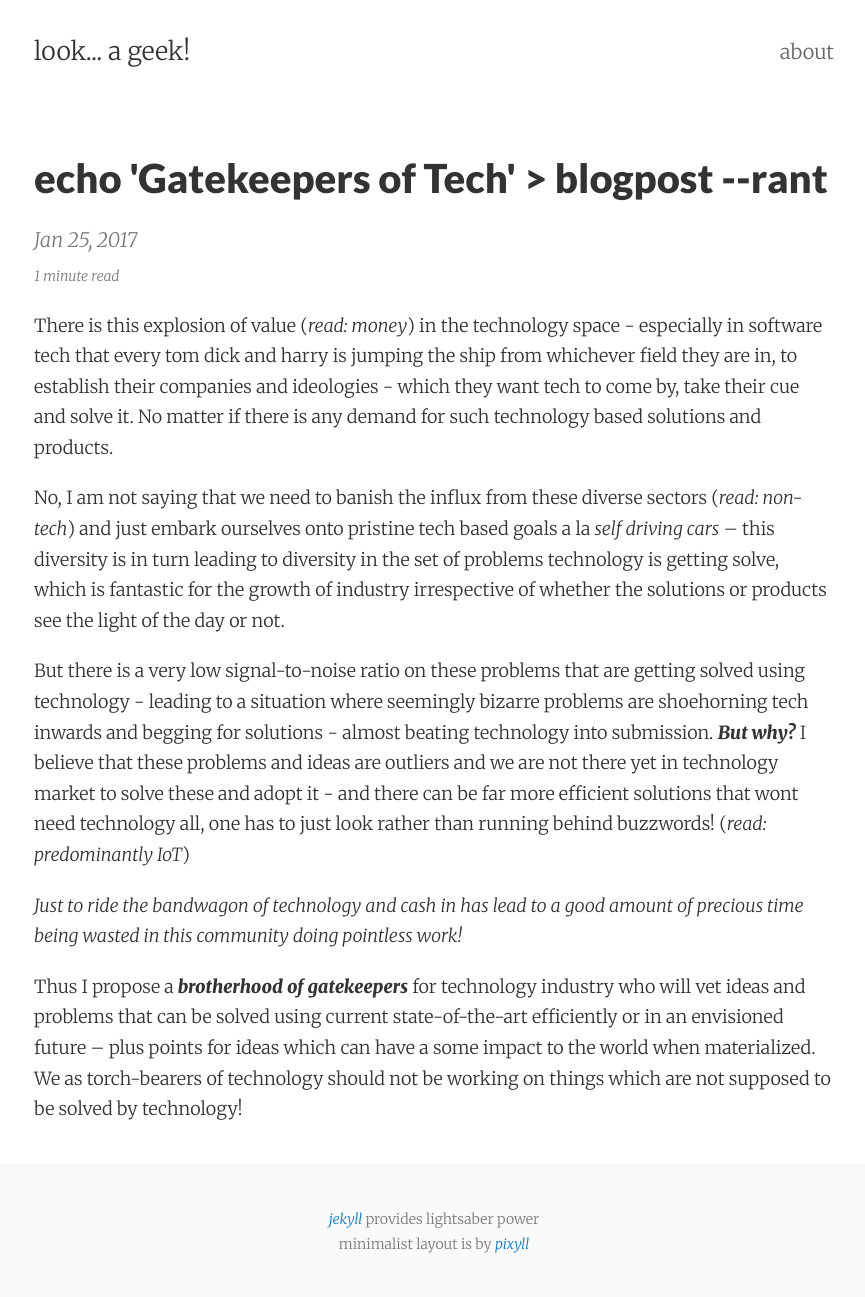
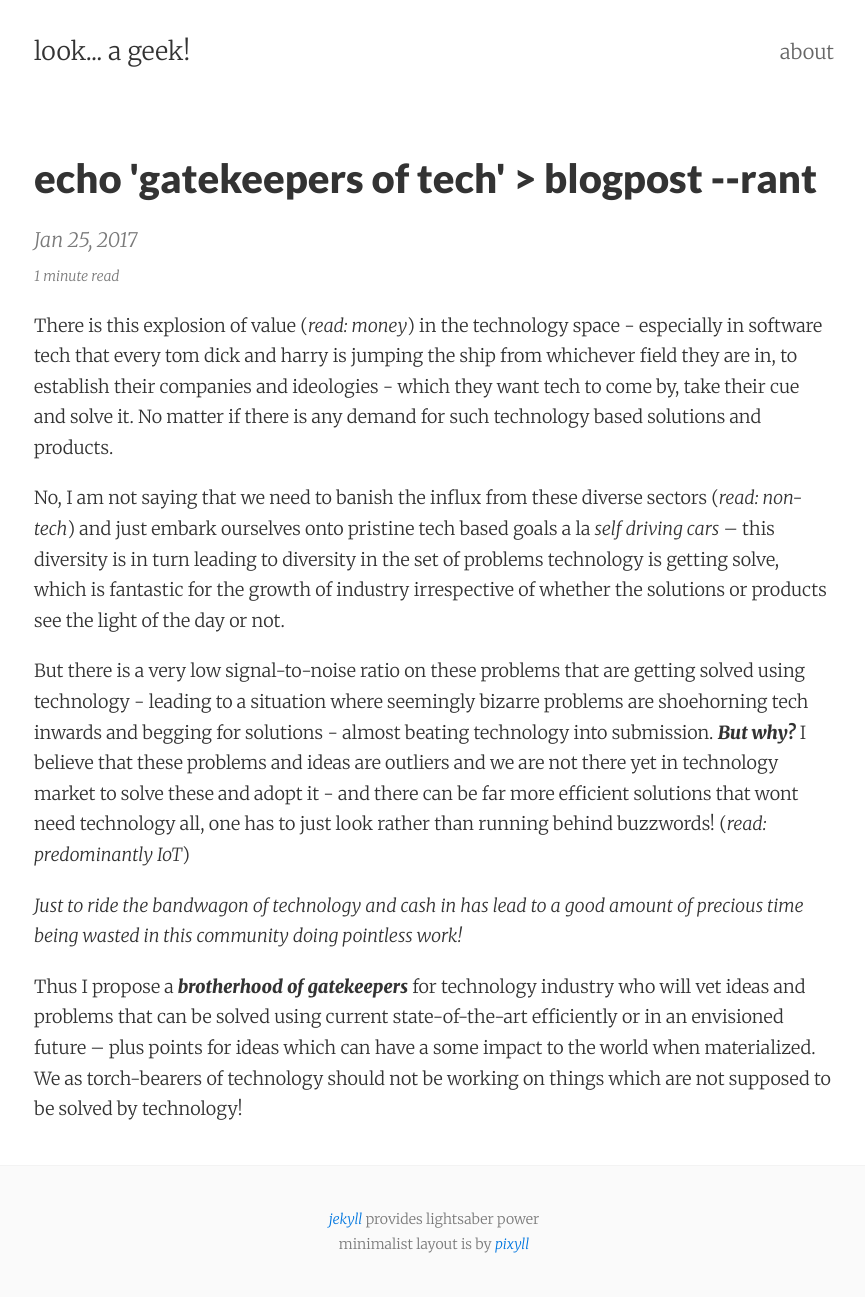
Before and after one commit to lookageek/lookageek.github.io, a Jekyll site: the page built from _posts/2017-01-25-gatekeepers-of-tech.markdown, in a window 1280 px wide. Shown: the whole page, without its empty margins (206-1071 px from the left). Built offline with Jekyll 4.4.1, drawn with Linux system fonts in a browser that asks for light colours.

Commit message:
what is there to do one more commit eh?

```diff
--- a/_posts/2017-01-25-gatekeepers-of-tech.markdown
+++ b/_posts/2017-01-25-gatekeepers-of-tech.markdown
@@ -1,6 +1,6 @@
 ---
 layout:    post
-title:     "echo 'Gatekeepers of Tech' > blogpost --rant"
+title:     "echo 'gatekeepers of tech' > blogpost --rant"
 date:      2017-01-25
 summary:   are we in tech solving problems that matter?
 permalink: gatekeepers_of_tech
```
